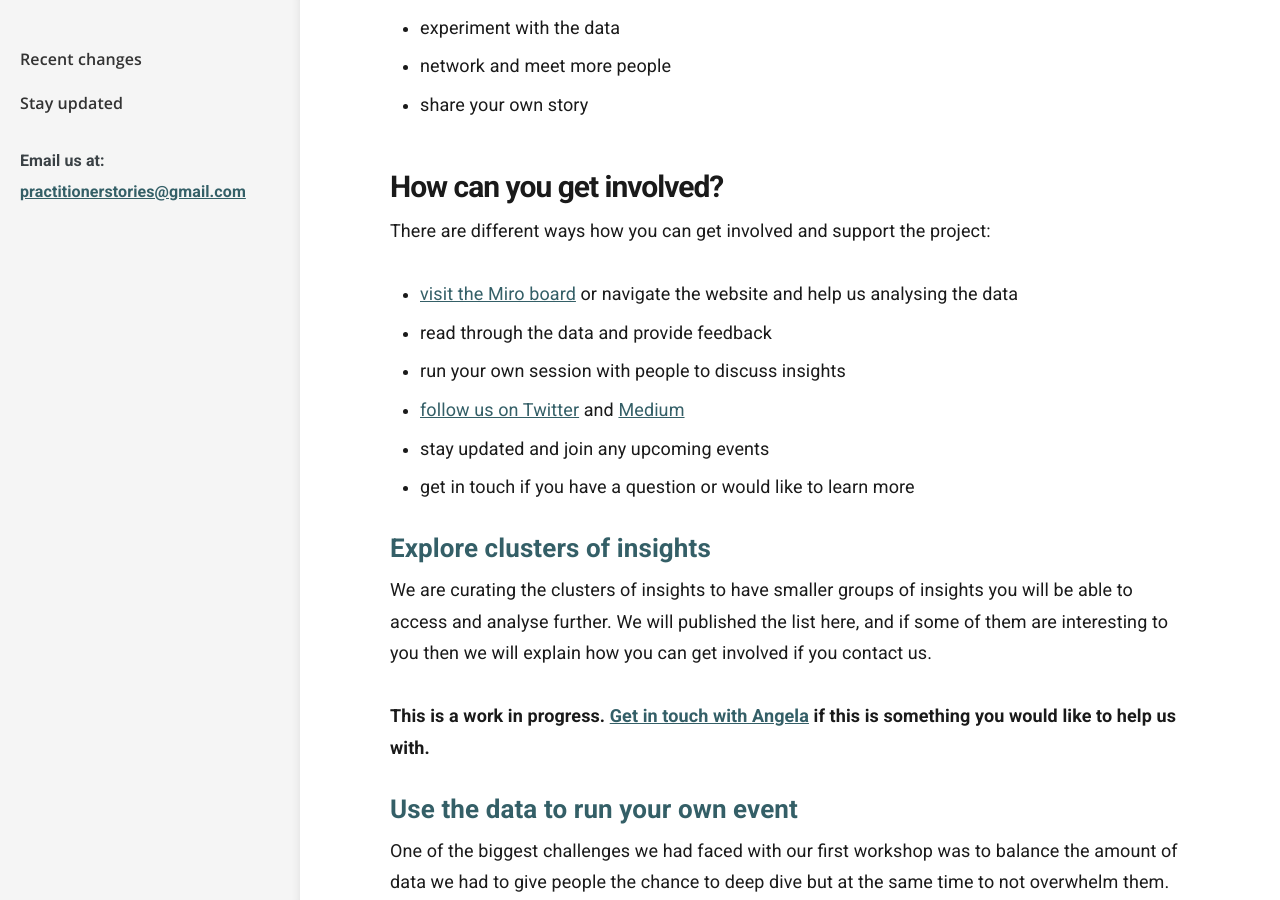
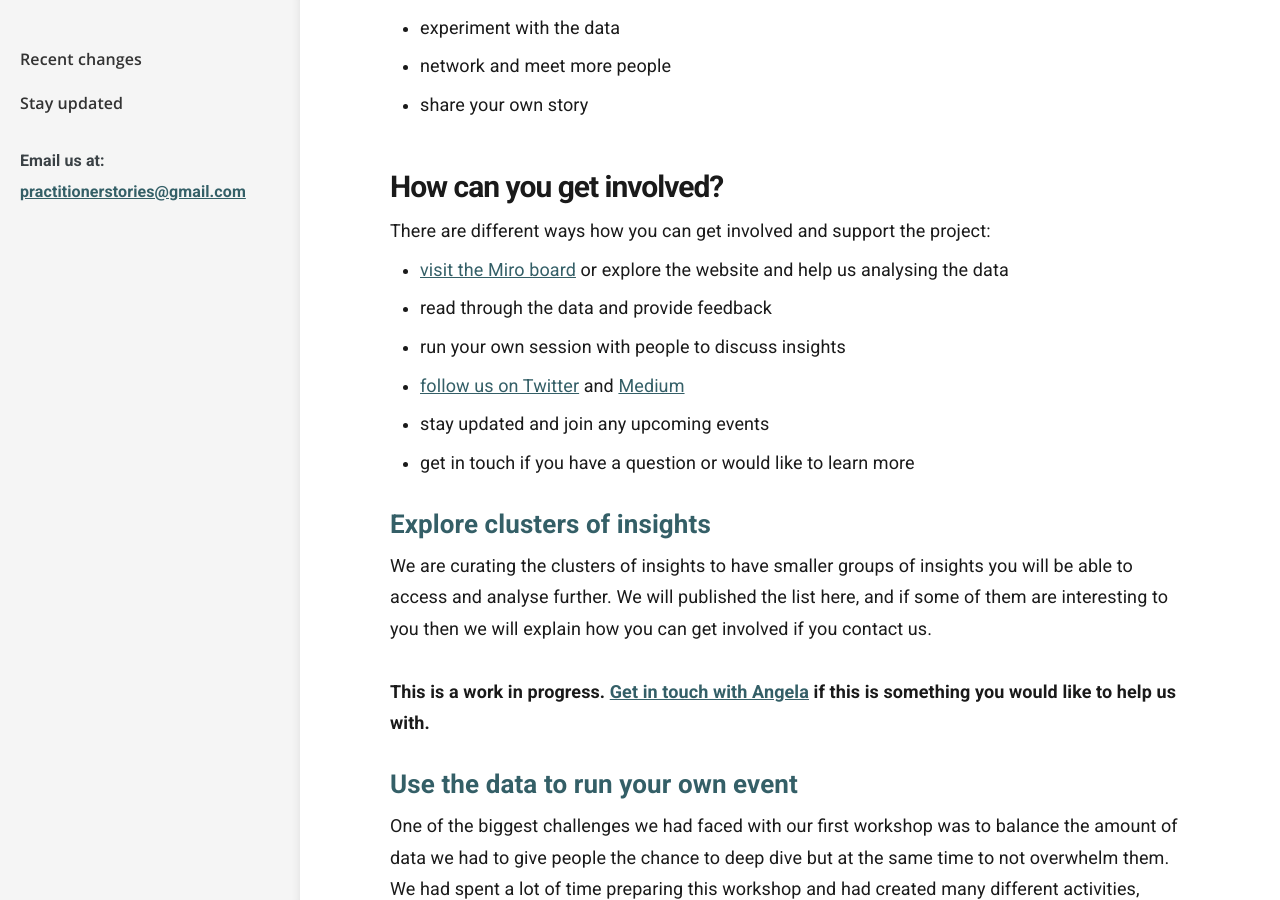
Before and after one commit to stephanie-K/practitioner-stories, a Jekyll site: the page built from templates/get-involved.md, in a window 1280 px wide and 900 px high, scrolled down 596 px. Built offline with Jekyll 4.4.1, drawn with Linux system fonts in a browser that asks for light colours.

Commit message:
improve the spacing before buller points

```diff
--- a/templates/get-involved.md
+++ b/templates/get-involved.md
@@ -21,9 +21,9 @@ Anyone who is passionate about the service design practice in the public and thi
 
 ## How can you get involved?
 
-<p>There are different ways how you can get involved and support the project:</p>
+<p style="margin-bottom: 0">There are different ways how you can get involved and support the project:</p>
 <ul>
-    <li><a href="https://miro.com/app/board/o9J_ldOzA14=/?moveToWidget=3074457354466156107&cot=10" target="_blank">visit the Miro board</a> or navigate the website and help us analysing the data</li>
+    <li><a href="https://miro.com/app/board/o9J_ldOzA14=/?moveToWidget=3074457354466156107&cot=10" target="_blank">visit the Miro board</a> or explore the website and help us analysing the data</li>
     <li>read through the data and provide feedback</li>
     <li>run your own session with people to discuss insights</li>
     <li><a href="https://twitter.com/PractitionerSt1" target="_blank">follow us on Twitter</a> and <a href="https://practitionerstories.medium.com" target="_blank">Medium</a></li>
```
